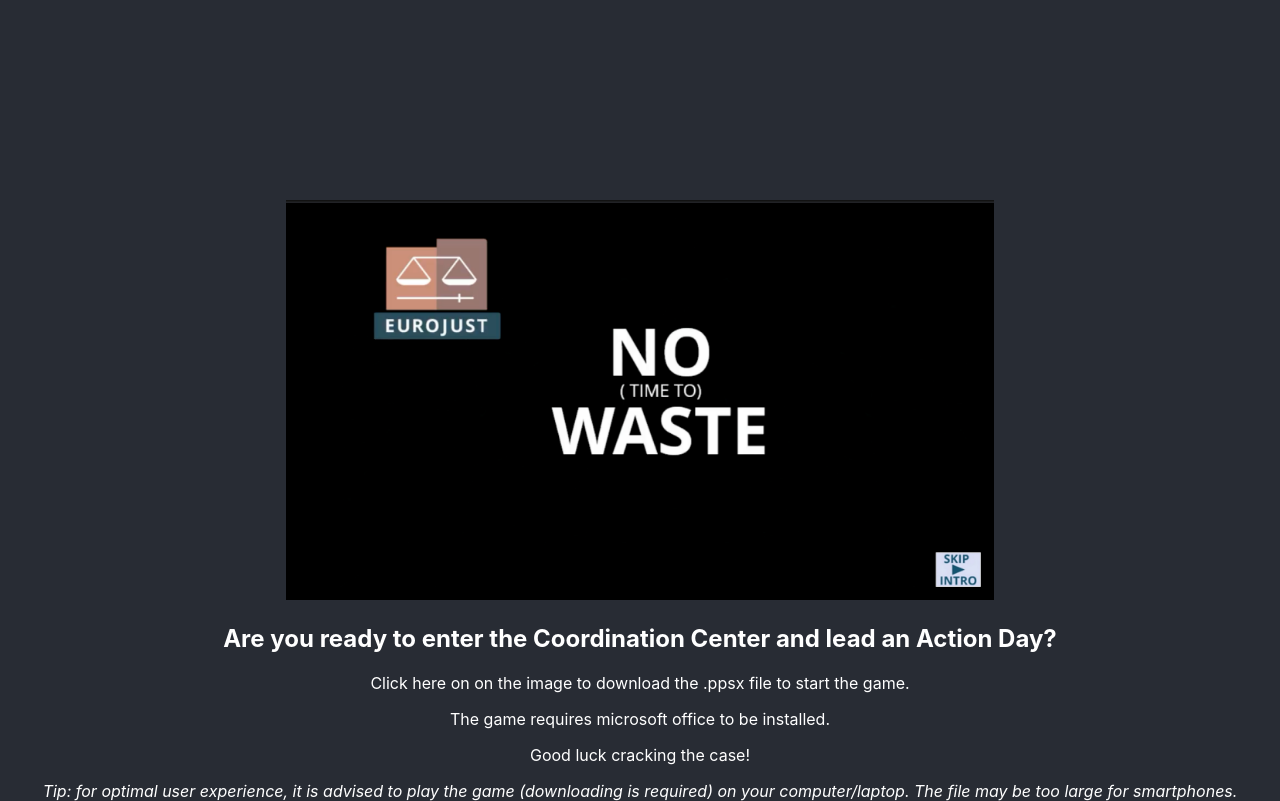
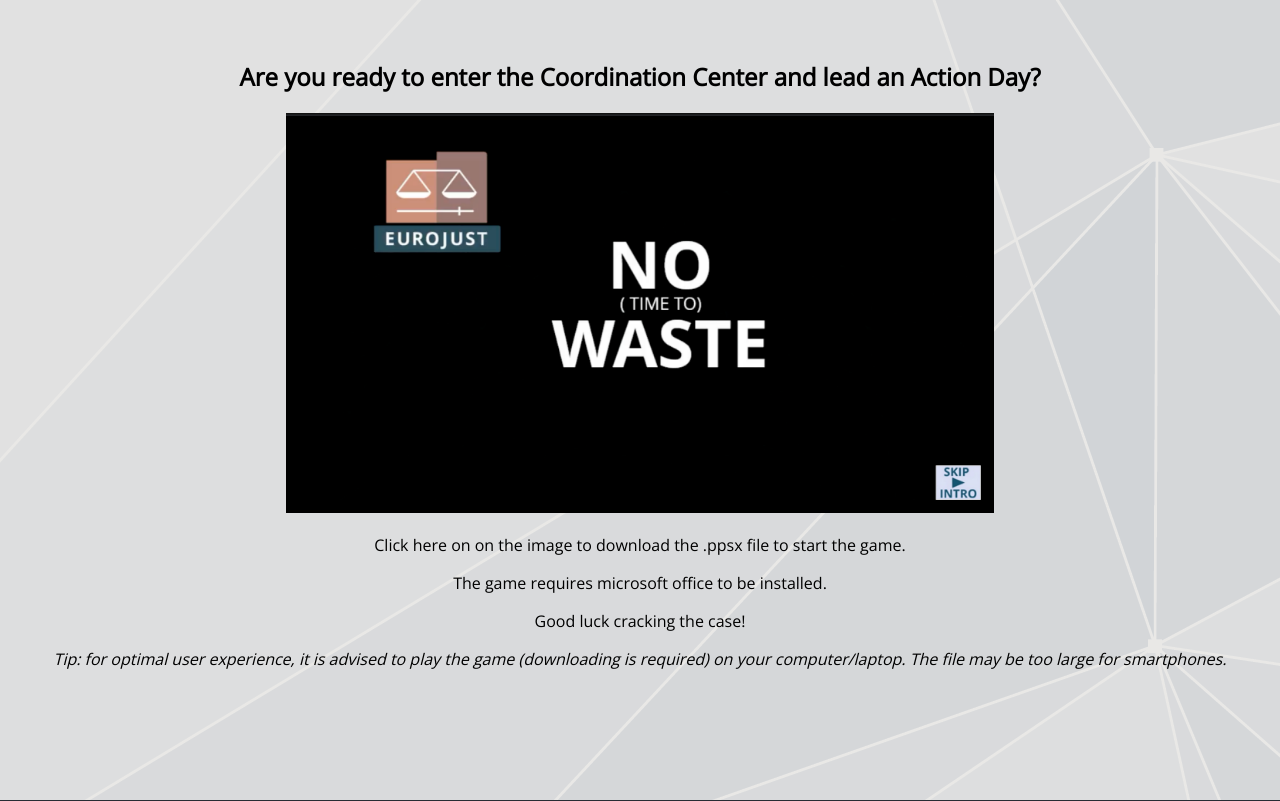
Before and after one commit to JeroenVanSteijn/eurojust, a React (Create React App) app: page / in a window 1280 px wide. Built offline with nearby package versions, Linux system fonts and the light colour scheme.

Commit message:
Change backgorund

```diff
--- a/public/index.html
+++ b/public/index.html
@@ -3,6 +3,7 @@
   <head>
     <meta charset="utf-8" />
     <link rel="icon" href="%PUBLIC_URL%/favicon.png" />
+    <link href="https://fonts.googleapis.com/css2?family=Open+Sans&display=swap" rel="stylesheet">
     <meta name="viewport" content="width=device-width, initial-scale=1" />
     <meta name="theme-color" content="#000000" />
     <meta
--- a/src/App.css
+++ b/src/App.css
@@ -1,6 +1,6 @@
 @media screen and (min-width: 1000px) {
   section > a {
-    height: 50vh;
+    height: 40vh;
     margin: auto;
   }
 
@@ -10,7 +10,7 @@
   }
 
   section {
-    height: 100vh;
+    height: 50vh;
     display: grid;
   }
 
@@ -23,11 +23,13 @@
 
 body {
   background-color: #282c34;
+  background-image: url('./background.png');
+  font-family: 'Open Sans', sans-serif;
 }
 
 p, a, i {
   text-align: center;
-  color: white !important;
+  color: black !important;
   text-decoration: none !important;
 }
 
--- a/src/App.js
+++ b/src/App.js
@@ -8,16 +8,16 @@
     <div className="App">
       <section>
         <a href={nowaste} download>
+          <h1>
+            Are you ready to enter the Coordination Center and lead an Action Day?
+          </h1>
           <img alt="The Eurojust game" src={game}></img>
           <div>
-            <h2>
-              Are you ready to enter the Coordination Center and lead an Action Day?
-            </h2>
-          </div>
           <p>Click here on on the image to download the .ppsx file to start the game.</p>
           <p>The game requires microsoft office to be installed.</p>
           <p>Good luck cracking the case!</p>
           <p><i>Tip: for optimal user experience, it is advised to play the game (downloading is required) on your computer/laptop. The file may be too large for smartphones.</i></p>
+          </div>
         </a>
       </section>
     </div>
```
Also changed, not shown: src/background.png (added).
